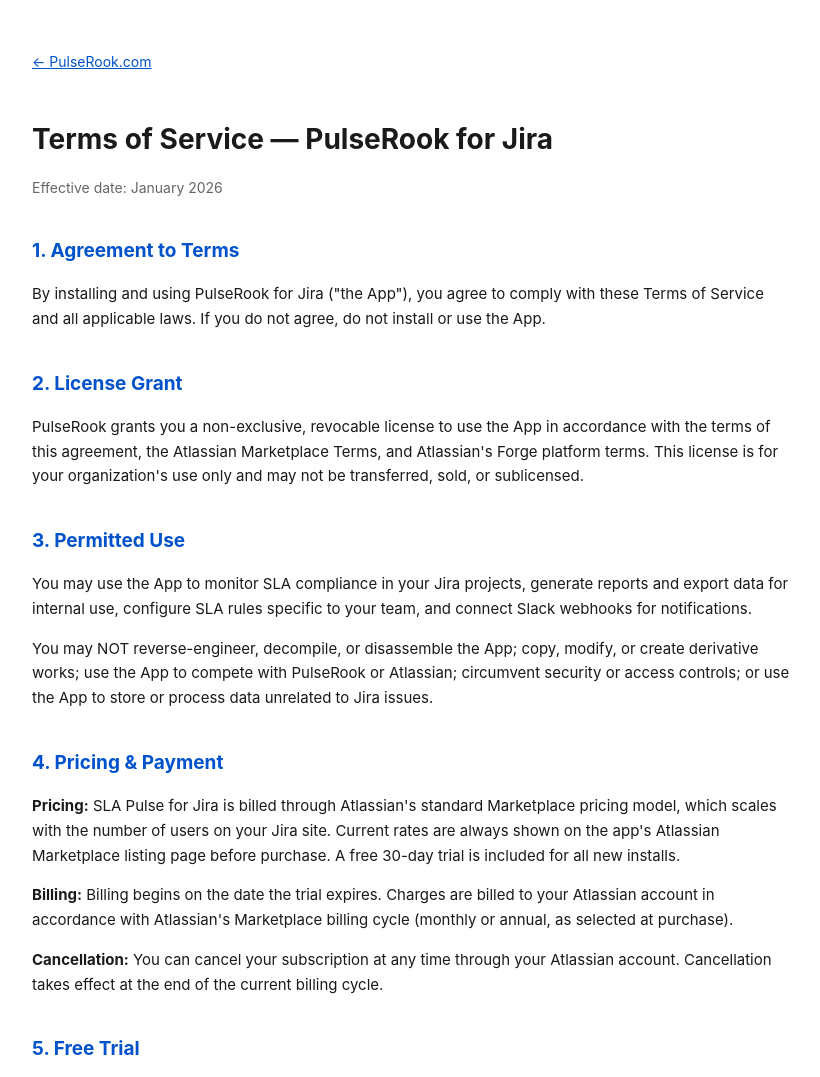
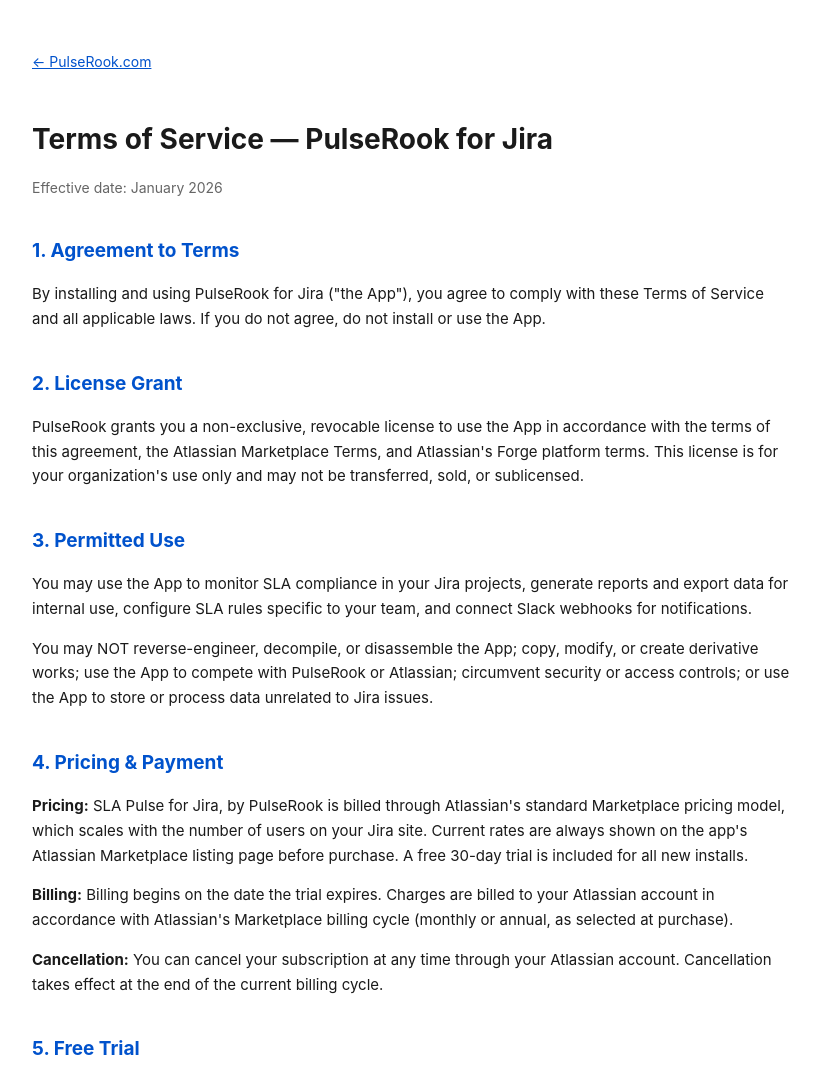
Before and after one commit to khanak77-dev/pulserook-website, a plain HTML site: page terms.html in a window 1280 px wide. Shown: the top 1077 px of the page, without its empty margins (228-1048 px from the left). Drawn offline with Linux system fonts and the light colour scheme.

Commit message:
Add company name clarification to terms page

```diff
--- a/terms.html
+++ b/terms.html
@@ -31,7 +31,7 @@
   <p>You may NOT reverse-engineer, decompile, or disassemble the App; copy, modify, or create derivative works; use the App to compete with PulseRook or Atlassian; circumvent security or access controls; or use the App to store or process data unrelated to Jira issues.</p>
 
   <h2>4. Pricing & Payment</h2>
-  <p><strong>Pricing:</strong> SLA Pulse for Jira is billed through Atlassian's standard Marketplace pricing model, which scales with the number of users on your Jira site. Current rates are always shown on the app's Atlassian Marketplace listing page before purchase. A free 30-day trial is included for all new installs.</p>
+  <p><strong>Pricing:</strong> SLA Pulse for Jira, by PulseRook is billed through Atlassian's standard Marketplace pricing model, which scales with the number of users on your Jira site. Current rates are always shown on the app's Atlassian Marketplace listing page before purchase. A free 30-day trial is included for all new installs.</p>
   <p><strong>Billing:</strong> Billing begins on the date the trial expires. Charges are billed to your Atlassian account in accordance with Atlassian's Marketplace billing cycle (monthly or annual, as selected at purchase).</p>
   <p><strong>Cancellation:</strong> You can cancel your subscription at any time through your Atlassian account. Cancellation takes effect at the end of the current billing cycle.</p>
 
```
